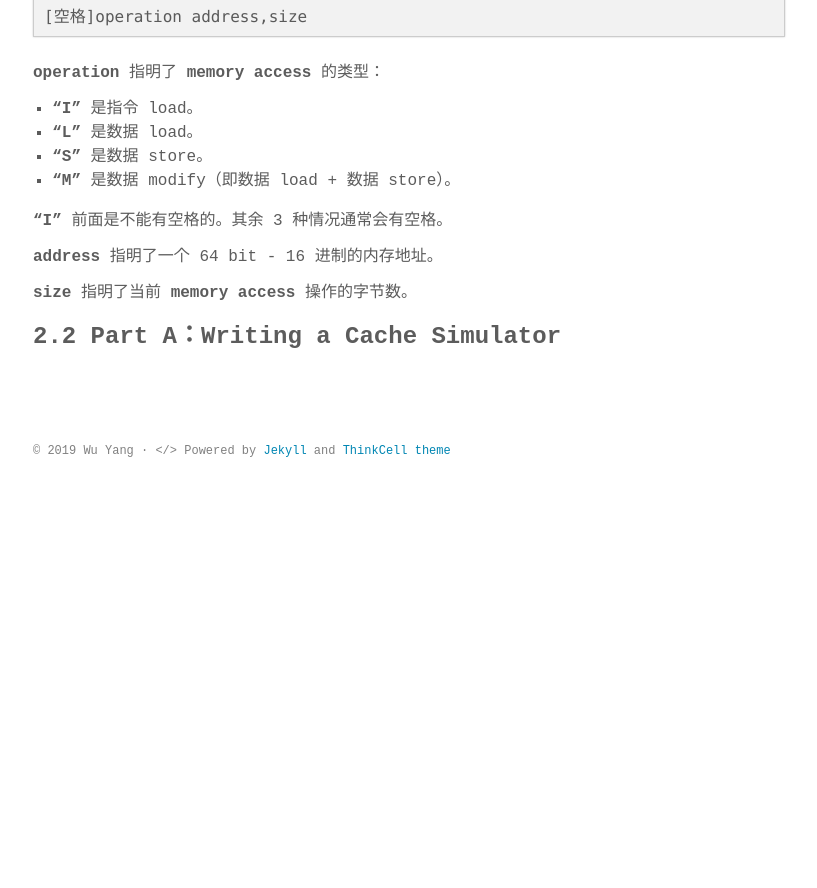
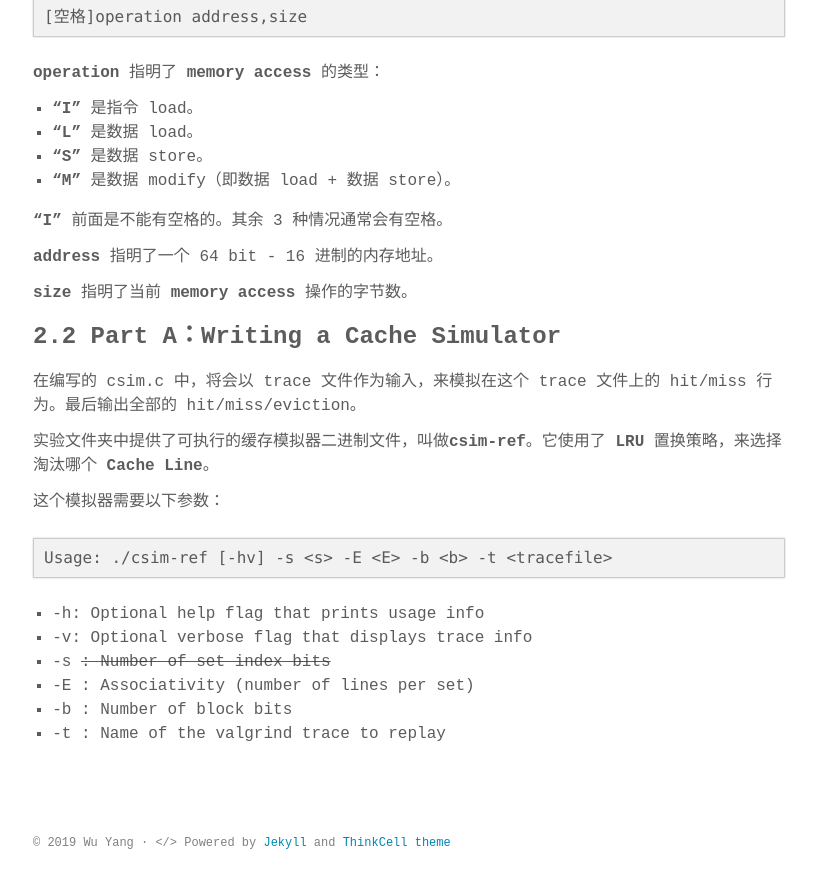
Before and after one commit to drivebyer/old-blog-theme, a Jekyll site: the page built from _posts/2019-02-14-深入理解计算机系统-Cache-Lab-实验报告.md, in a window 1280 px wide and 900 px high, scrolled down 1064 px. Shown: the top 888 px of the window, without its empty margins (231-1048 px from the left). Built offline with Jekyll 4.4.1, drawn with Linux system fonts in a browser that asks for light colours; some web fonts are replaced; before the commit the page ends 1572 px from its top, so only the background shows below that.

Commit message:
Update 2019-02-14-深入理解计算机系统-Cache-Lab-实验报告.md

````diff
--- a/_posts/2019-02-14-深入理解计算机系统-Cache-Lab-实验报告.md
+++ b/_posts/2019-02-14-深入理解计算机系统-Cache-Lab-实验报告.md
@@ -51,9 +51,9 @@ S 7ff0005c8,8
 **operation** 指明了 **memory access** 的类型：
 
 1. **“I”** 是指令 load。
-2. **“L”** 是数据 load。
-3. **“S”** 是数据 store。
-4. **“M”** 是数据 modify（即数据 load + 数据 store）。
+2.  **“L”** 是数据 load。
+3.  **“S”** 是数据 store。
+4.  **“M”** 是数据 modify（即数据 load + 数据 store）。
 
 **“I”** 前面是不能有空格的。其余 3 种情况通常会有空格。
 
@@ -62,3 +62,20 @@ S 7ff0005c8,8
 **size** 指明了当前 **memory access** 操作的字节数。
 
 ### 2.2 Part A：Writing a Cache Simulator
+
+在编写的 csim.c 中，将会以 trace 文件作为输入，来模拟在这个 trace 文件上的 hit/miss 行为。最后输出全部的 hit/miss/eviction。
+
+实验文件夹中提供了可执行的缓存模拟器二进制文件，叫做**csim-ref**。它使用了 **LRU** 置换策略，来选择淘汰哪个 **Cache Line**。
+
+这个模拟器需要以下参数：
+
+```
+Usage: ./csim-ref [-hv] -s <s> -E <E> -b <b> -t <tracefile>
+```
+
+1. -h: Optional help flag that prints usage info
+2. -v: Optional verbose flag that displays trace info
+3. -s <s>: Number of set index bits
+4. -E <E>: Associativity (number of lines per set)
+5. -b <b>: Number of block bits
+6. -t <tracefile>: Name of the valgrind trace to replay
````
